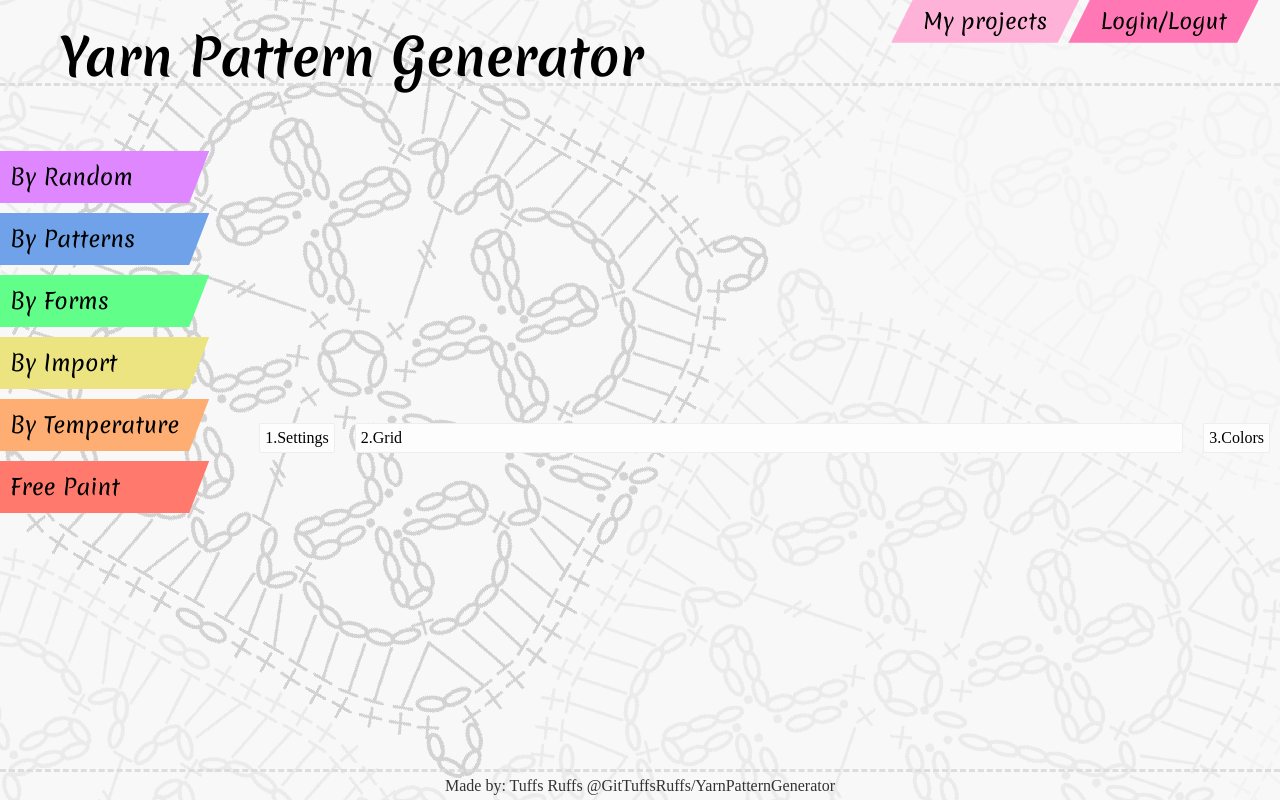
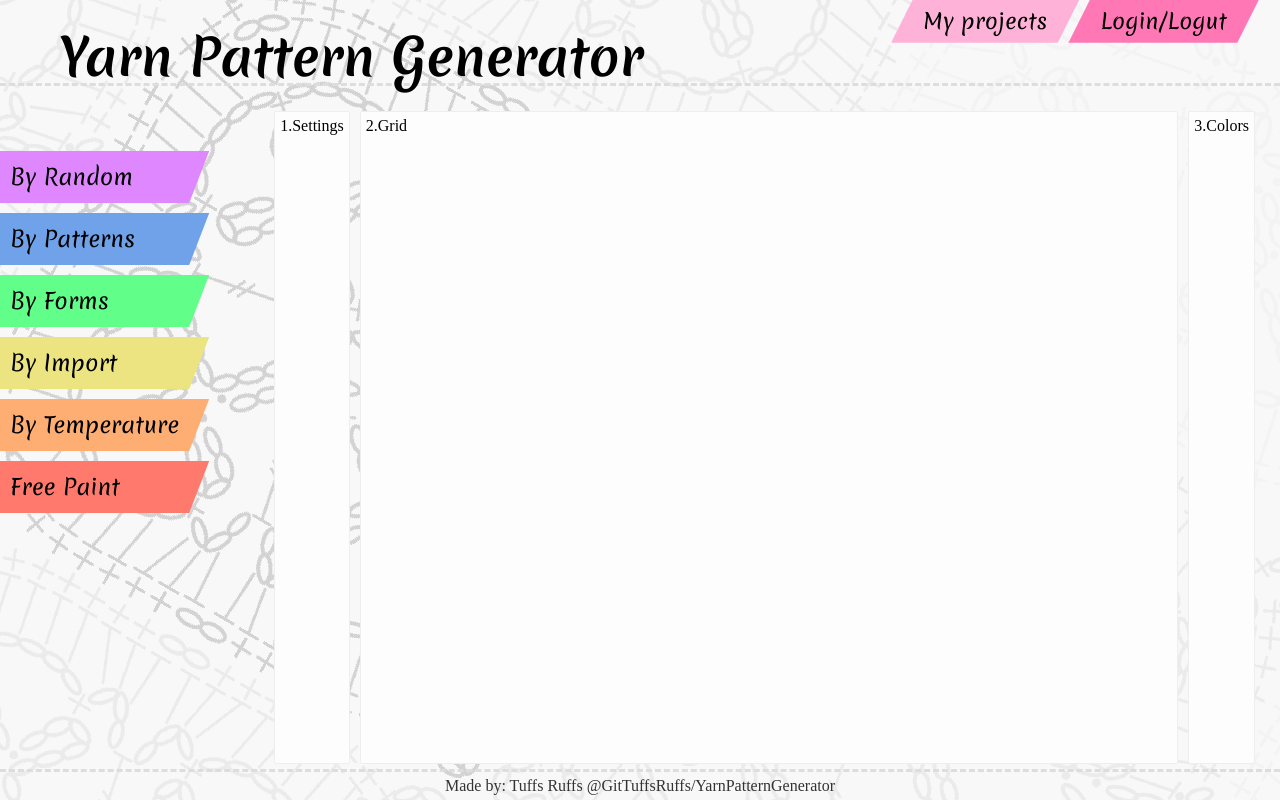
Before and after one commit to GitTuffsRuffs/YarnPatternGenerator, a Vue app in the folder front/: page /random in a window 1280 px wide. Built offline with nearby package versions, Linux system fonts and the light colour scheme.

Commit message:
Css bug temp fix

```diff
--- a/front/src/views/Home.vue
+++ b/front/src/views/Home.vue
@@ -1,5 +1,5 @@
 <template>
-    <main id="Main">
+    <main id="MainHome">
         <div id="Info">
             <p>On this page you can use some of our features to generate a pattern for blankets of different sizes for all of you who like granny squares.</p>
             <p>This web app is built with Html, less, Vue, Typescript, Laravel / php, MariaDB / SQL.</p>
@@ -12,14 +12,14 @@
 </template>
 
 <style lang="less">
-    main {
+    #MainHome {
         display: flex;
         flex-direction: column;
         flex-grow: 1;
         align-items: center;
     }
 
-    main > div {
+    #MainHome > div {
         background-color: #fdfdfd;
         border: solid #eeeeee 1px;
         margin: 10px;
@@ -27,14 +27,14 @@
         border-radius: 2px;
     }
 
-    #Info {
+    #MainHome > #Info {
         width: 600px;
         font-size: 16pt;
         padding: 30px;
         margin-top: 40px;
     }
 
-    #Account {
+    #MainHome > #Account {
         background-color: #ffb2d8;
         transition: background-color .5s;
         font-size: 16pt;
--- a/front/src/views/Random.vue
+++ b/front/src/views/Random.vue
@@ -11,12 +11,14 @@
         display: flex;
         flex-direction: row;
         flex-grow: 1;
+        margin-right: 20px;
+        margin-left: 20px;
     }
 
     #MainRandom > div {
         background-color: #fdfdfd;
         border: solid #eeeeee 1px;
-        margin: 10px;
+        margin: 5px;
         padding: 5px;
         border-radius: 2px;
     }
```
